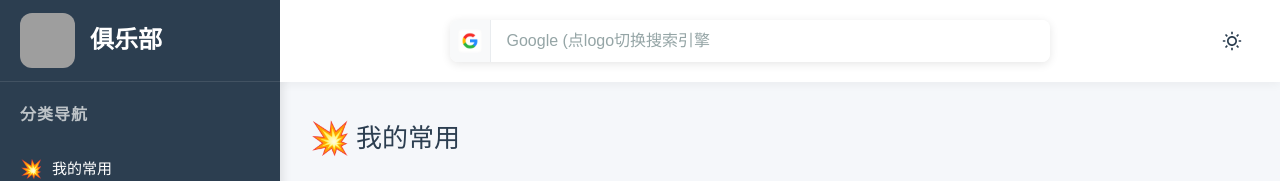
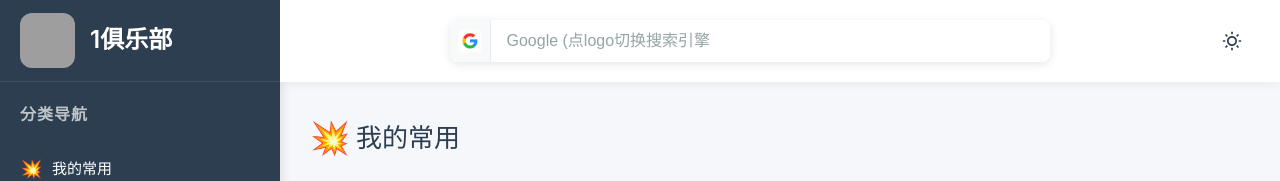
Before and after one commit to zhendong2022/mao_nav, a Vue app: page / in a window 1280 px wide. Shown: the top 181 px of the page. Built offline with nearby package versions, Linux system fonts and the light colour scheme; grey boxes are pictures that could not be loaded.

Commit message:
chore: 更新导航数据 - 2025/9/17 19:38:24

```diff
--- a/src/mock/mock_data.js
+++ b/src/mock/mock_data.js
@@ -481,7 +481,7 @@ export const mockData = {
       ]
     }
   ],
-  "title": "俱乐部",
+  "title": "1俱乐部",
   "search": "google",
-  "_fileSha": "34d12a05a3a3af472dee70cf87a5d17e424422c5"
+  "_fileSha": "d9976b2bcee74c84e6a4e57a619f32139748cdb8"
 }
```
